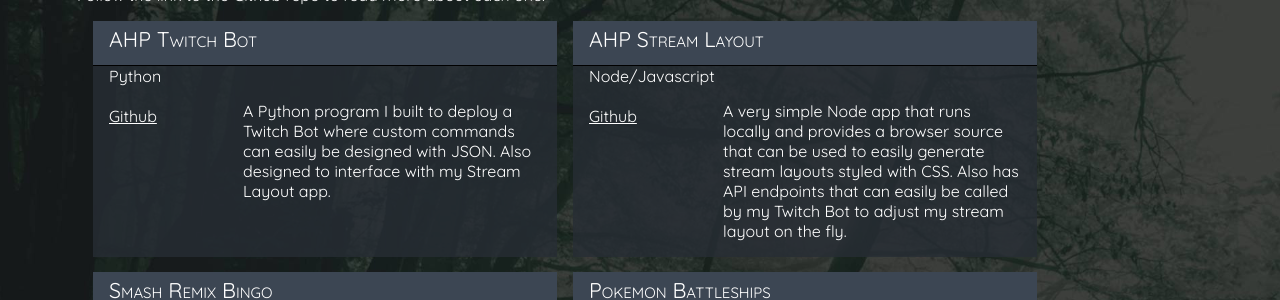
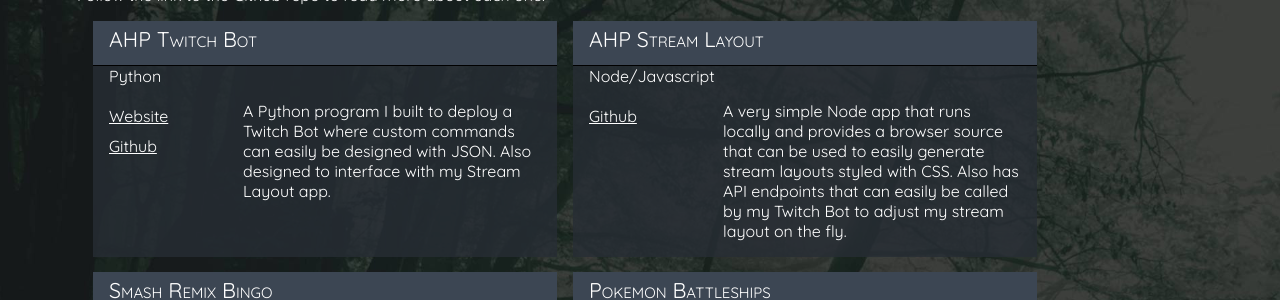
Before and after one commit to wstrother/old-portfolio, a Jekyll site: the page built from index.html, in a window 1280 px wide. Shown: the part 1030-1330 px from the top of the page. Built offline with Jekyll 4.4.1, drawn with Linux system fonts in a browser that asks for light colours.

Commit message:
Added link to Twitch Bot site

```diff
--- a/_data/portfolio.json
+++ b/_data/portfolio.json
@@ -2,7 +2,10 @@
     {
         "name": "AHP Twitch Bot",
         "language": "Python",
-        "links": [{"text": "Github", "repo": "ahp_twitch_bot"}],
+        "links": [
+            {"text": "Website", "url": "https://wstrother.github.io/ahp_twitch_bot_site"},
+            {"text": "Github", "repo": "ahp_twitch_bot"}
+        ],
         "description": "A Python program I built to deploy a Twitch Bot where custom commands can easily be designed with JSON. Also designed to interface with my Stream Layout app."
     },
 
```
